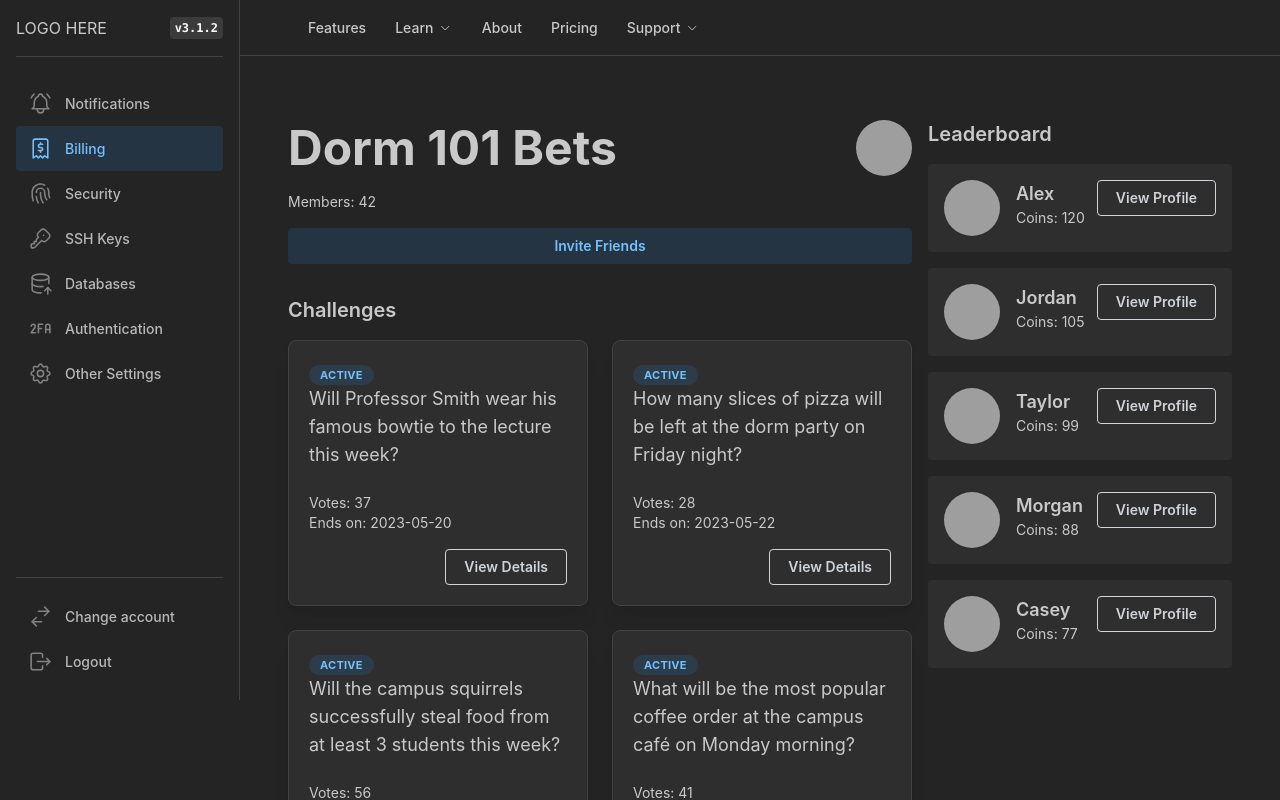
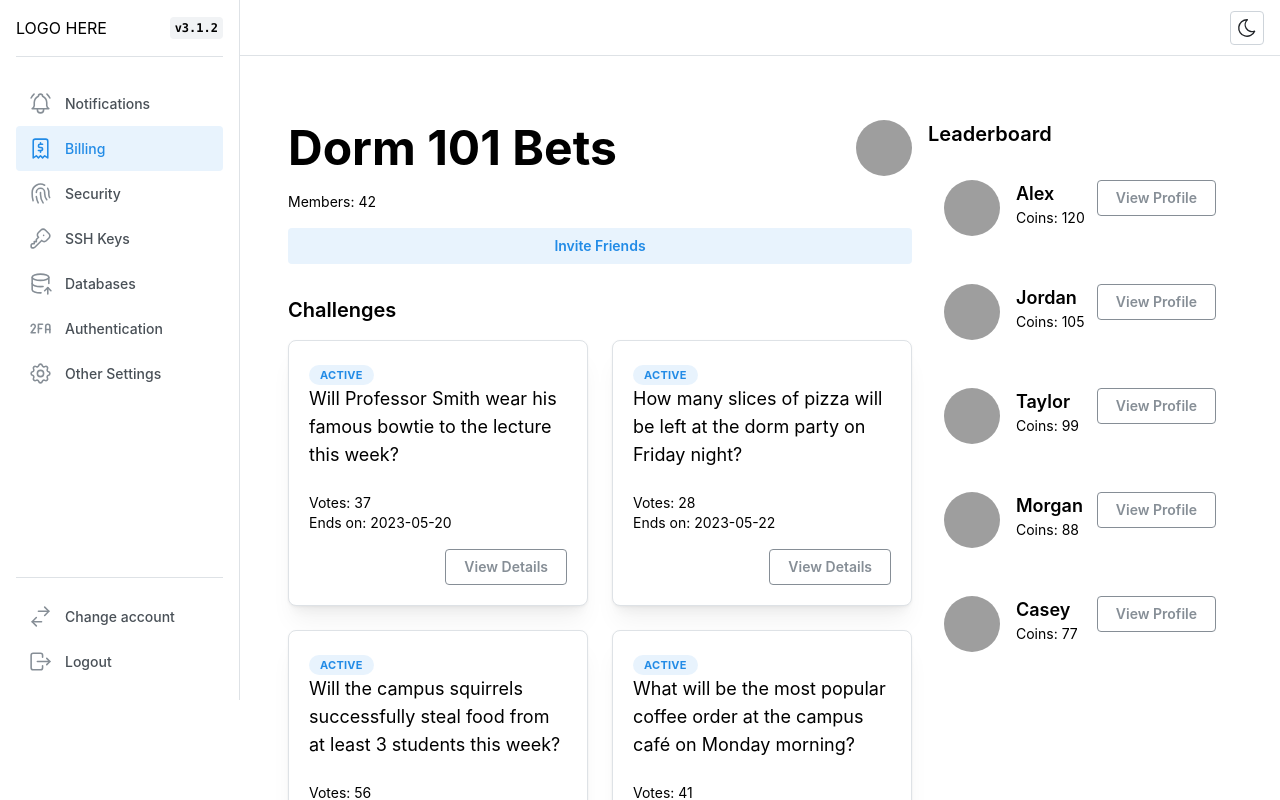
Before and after one commit to rahulmohan126/OddsUp, a React (Vite) app in the folder frontend/: page /group in a window 1280 px wide. Both pictures are taken after a click on the button "Toggle color scheme". Shown: the top 800 px of the page. Built offline with nearby package versions, Linux system fonts and the light colour scheme; grey boxes are pictures that could not be loaded.

Commit message:
Updated Navbar, fixed efficiency issues with modals

```diff
--- a/frontend/src/App.tsx
+++ b/frontend/src/App.tsx
@@ -10,7 +10,9 @@ import Home from "./pages/Home";
 import Landing from "./pages/Landing";
 import Group from "./pages/Group";
 
+
 function App() {
+
   return (
     <>
       <MantineProvider defaultColorScheme="dark">
--- a/frontend/src/components/GroupCard/EventCardMini.tsx
+++ b/frontend/src/components/GroupCard/EventCardMini.tsx
@@ -31,7 +31,7 @@ export default function EventCardMini(props: EventCardMiniProps) {
       radius={"lg"}
     >
       <Flex direction={"column"} align={"center"}>
-        <Text fw={500} c={"gray.7"}>
+        <Text fw={500}>
           {eventName}
         </Text>
         <Avatar color="cyan" radius="xl" mt={"xs"}>
--- /dev/null
+++ b/frontend/src/components/GroupChatModals/GroupModalContext.tsx
@@ -0,0 +1,61 @@
+import { createContext, useContext, ReactNode } from "react";
+import { useDisclosure } from "@mantine/hooks";
+
+import JoinGroupChatModal from "./JoinGroupChatModal";
+import CreateGroupChatModal from "./CreateGroupChatModal";
+
+// Define the shape of the context data
+interface GroupModalContextProps {
+  openCreateGroupModal: () => void;
+  openJoinGroupModal: () => void;
+}
+
+// Create the context with default values
+const GroupModalContext = createContext<GroupModalContextProps | undefined>(
+  undefined
+);
+
+// Create a hook to access the modal context easily
+export const useGroupModalContext = () => {
+  const context = useContext(GroupModalContext);
+  if (!context) {
+    throw new Error("useModalContext must be used within a ModalProvider");
+  }
+  return context;
+};
+
+// Create a provider component
+interface GroupModalProviderProps {
+  children: ReactNode;
+}
+
+export const GroupModalProvider = ({ children }: GroupModalProviderProps) => {
+  const [
+    openedCreateGroupModal,
+    { open: openCreateGroupModal, close: closeCreateGroupModal },
+  ] = useDisclosure(false);
+
+  const [
+    openedJoinGroupModal,
+    { open: openJoinGroupModal, close: closeJoinGroupModal },
+  ] = useDisclosure(false);
+
+  return (
+    <GroupModalContext.Provider
+      value={{ openCreateGroupModal, openJoinGroupModal }}
+    >
+      {children}
+
+      {/* Modals */}
+      <JoinGroupChatModal
+        opened={openedJoinGroupModal}
+        close={closeJoinGroupModal}
+      />
+
+      <CreateGroupChatModal
+        opened={openedCreateGroupModal}
+        close={closeCreateGroupModal}
+      />
+    </GroupModalContext.Provider>
+  );
+};
--- a/frontend/src/components/Header/HeaderMenu.tsx
+++ b/frontend/src/components/Header/HeaderMenu.tsx
@@ -3,36 +3,38 @@ import { useDisclosure } from "@mantine/hooks";
 import { IconChevronDown } from "@tabler/icons-react";
 import classes from "./HeaderMenu.module.css";
 
-const links = [
-  { link: "/about", label: "Features" },
-  {
-    link: "#1",
-    label: "Learn",
-    links: [
-      { link: "/docs", label: "Documentation" },
-      { link: "/resources", label: "Resources" },
-      { link: "/community", label: "Community" },
-      { link: "/blog", label: "Blog" },
-    ],
-  },
-  { link: "/about", label: "About" },
-  { link: "/pricing", label: "Pricing" },
-  {
-    link: "#2",
-    label: "Support",
-    links: [
-      { link: "/faq", label: "FAQ" },
-      { link: "/demo", label: "Book a demo" },
-      { link: "/forums", label: "Forums" },
-    ],
-  },
+import { LightDarkToggle } from "../LightDarkToggle/LightDarkToggle";
+
+const links: any[] = [
+  // { link: "/about", label: "Features" },
+  // {
+  //   link: "#1",
+  //   label: "Learn",
+  //   links: [
+  //     { link: "/docs", label: "Documentation" },
+  //     { link: "/resources", label: "Resources" },
+  //     { link: "/community", label: "Community" },
+  //     { link: "/blog", label: "Blog" },
+  //   ],
+  // },
+  // { link: "/about", label: "About" },
+  // { link: "/pricing", label: "Pricing" },
+  // {
+  //   link: "#2",
+  //   label: "Support",
+  //   links: [
+  //     { link: "/faq", label: "FAQ" },
+  //     { link: "/demo", label: "Book a demo" },
+  //     { link: "/forums", label: "Forums" },
+  //   ],
+  // },
 ];
 
 export function HeaderMenu() {
   const [opened, { toggle }] = useDisclosure(false);
 
-  const items = links.map((link) => {
-    const menuItems = link.links?.map((item) => (
+  const items: any[] = links.map((link) => {
+    const menuItems = link.links?.map((item: any) => (
       <Menu.Item key={item.link}>{item.label}</Menu.Item>
     ));
 
@@ -76,7 +78,7 @@ export function HeaderMenu() {
   return (
     <>
       <header className={classes.header}>
-        <Container size="md">
+        <Container size="xl">
           <div className={classes.inner}>
             <Group gap={5} visibleFrom="sm">
               {items}
@@ -87,6 +89,7 @@ export function HeaderMenu() {
               size="sm"
               hiddenFrom="sm"
             />
+            <LightDarkToggle />
           </div>
         </Container>
       </header>
--- a/frontend/src/components/JoinCreateGroupCard/JoinCreateGroupCard.tsx
+++ b/frontend/src/components/JoinCreateGroupCard/JoinCreateGroupCard.tsx
@@ -1,7 +1,10 @@
 import { Paper, Text, Flex, Button } from "@mantine/core";
 import { IconArrowRight } from "@tabler/icons-react";
+import { useGroupModalContext } from "../GroupChatModals/GroupModalContext";
 
 export default function JoinCreateGroupCard() {
+  const { openCreateGroupModal, openJoinGroupModal } = useGroupModalContext();
+
   return (
     <Paper
       withBorder={true}
@@ -23,10 +26,18 @@ export default function JoinCreateGroupCard() {
           Want to join or create a group?
         </Text>
         <Flex direction={"row"} gap={"lg"}>
-          <Button variant="light" rightSection={<IconArrowRight size={14} />}>
+          <Button
+            variant="light"
+            rightSection={<IconArrowRight size={14} />}
+            onClick={openCreateGroupModal}
+          >
             Create Group
           </Button>
-          <Button variant="light" rightSection={<IconArrowRight size={14} />}>
+          <Button
+            variant="light"
+            rightSection={<IconArrowRight size={14} />}
+            onClick={openJoinGroupModal}
+          >
             Join Group
           </Button>
         </Flex>
--- /dev/null
+++ b/frontend/src/components/LightDarkToggle/LightDarkToggle.module.css
@@ -0,0 +1,24 @@
+.icon {
+    width: rem(22px);
+    height: rem(22px);
+  }
+
+  .dark {
+    @mixin dark {
+      display: none;
+    }
+
+    @mixin light {
+      display: block;
+    }
+  }
+
+  .light {
+    @mixin light {
+      display: none;
+    }
+
+    @mixin dark {
+      display: block;
+    }
+  }
--- /dev/null
+++ b/frontend/src/components/LightDarkToggle/LightDarkToggle.tsx
@@ -0,0 +1,23 @@
+import cx from 'clsx';
+import { ActionIcon, useMantineColorScheme, useComputedColorScheme, Group } from '@mantine/core';
+import { IconSun, IconMoon } from '@tabler/icons-react';
+import classes from './LightDarkToggle.module.css';
+
+export function LightDarkToggle() {
+  const { setColorScheme } = useMantineColorScheme();
+  const computedColorScheme = useComputedColorScheme('light', { getInitialValueInEffect: true });
+
+  return (
+    <Group justify="center">
+      <ActionIcon
+        onClick={() => setColorScheme(computedColorScheme === 'light' ? 'dark' : 'light')}
+        variant="default"
+        size="lg"
+        aria-label="Toggle color scheme"
+      >
+        <IconSun className={cx(classes.icon, classes.light)} stroke={1.5} />
+        <IconMoon className={cx(classes.icon, classes.dark)} stroke={1.5} />
+      </ActionIcon>
+    </Group>
+  );
+}
--- a/frontend/src/pages/Layout.tsx
+++ b/frontend/src/pages/Layout.tsx
@@ -8,23 +8,17 @@ import { HeaderMenu } from "../components/Header/HeaderMenu";
 import JoinGroupChatModal from "../components/GroupChatModals/JoinGroupChatModal";
 import CreateGroupChatModal from "../components/GroupChatModals/CreateGroupChatModal";
 
+import { GroupModalProvider } from "../components/GroupChatModals/GroupModalContext";
+
 interface LayoutProps {
   children: React.ReactNode;
 }
 
 export default function Layout(props: LayoutProps) {
-  const [
-    openedCreateGroupModal,
-    { open: openCreateGroupModal, close: closeCreateGroupModal },
-  ] = useDisclosure(true);
-
-  const [
-    openedJoinGroupModal,
-    { open: openJoinGroupModal, close: closeJoinGroupModal },
-  ] = useDisclosure(false);
 
   return (
     <>
+      <GroupModalProvider>
         <Flex direction={"row"}>
           <NavbarSimple />
           <Flex direction={"column"} w={"100%"} gap={0}>
@@ -32,16 +26,7 @@ export default function Layout(props: LayoutProps) {
             <Flex p={"xl"}>{props.children}</Flex>
           </Flex>
         </Flex>
-
-      <JoinGroupChatModal
-        opened={openedJoinGroupModal}
-        close={closeJoinGroupModal}
-      />
-
-      <CreateGroupChatModal
-        opened={openedCreateGroupModal}
-        close={closeCreateGroupModal}
-      />
+      </GroupModalProvider>
     </>
   );
 }
```
Also changed, not shown: frontend/package.json (+0 -9 lines), 1 other file (tests, documents, lock files or other folders). Lines whose indentation alone changed are shown as unchanged.
